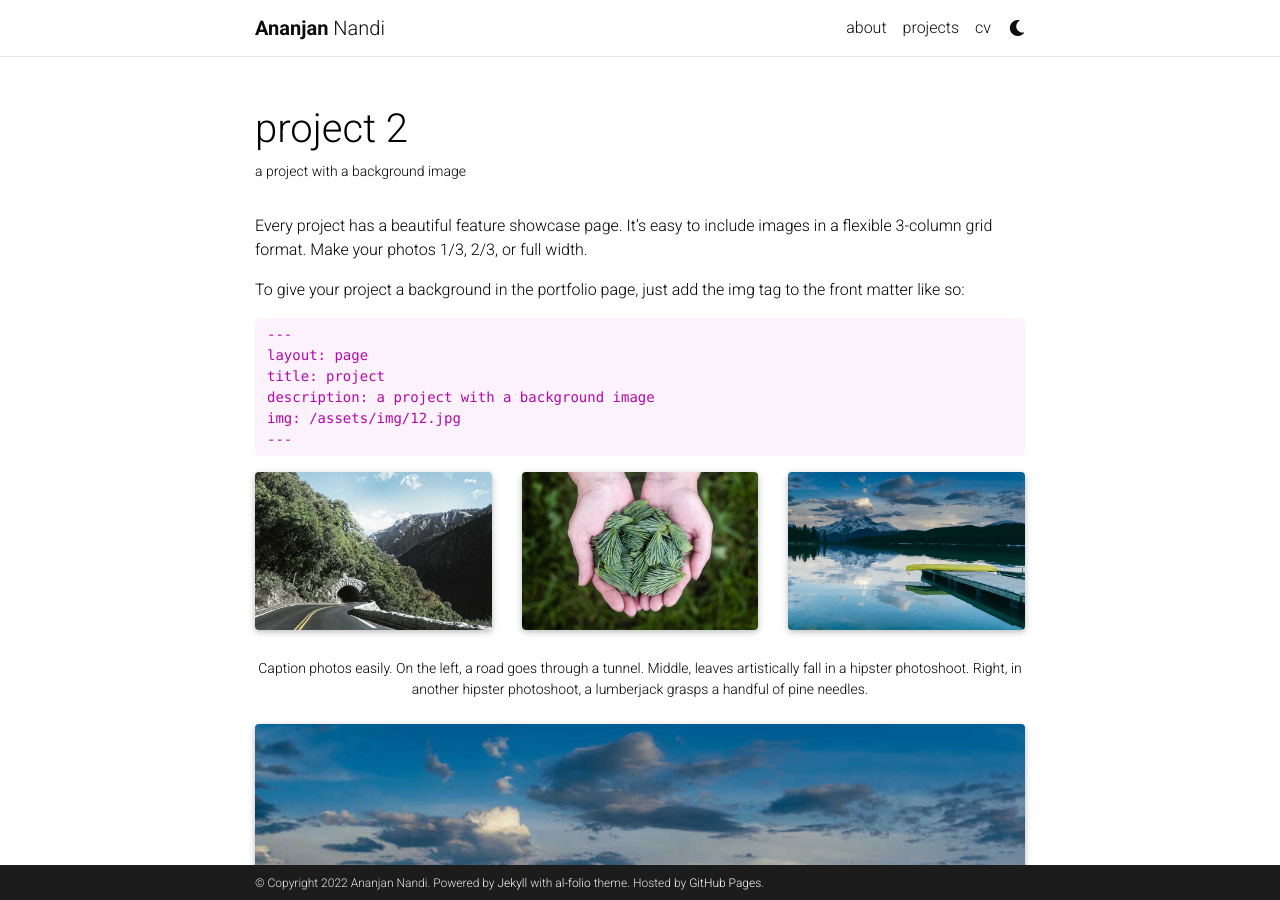
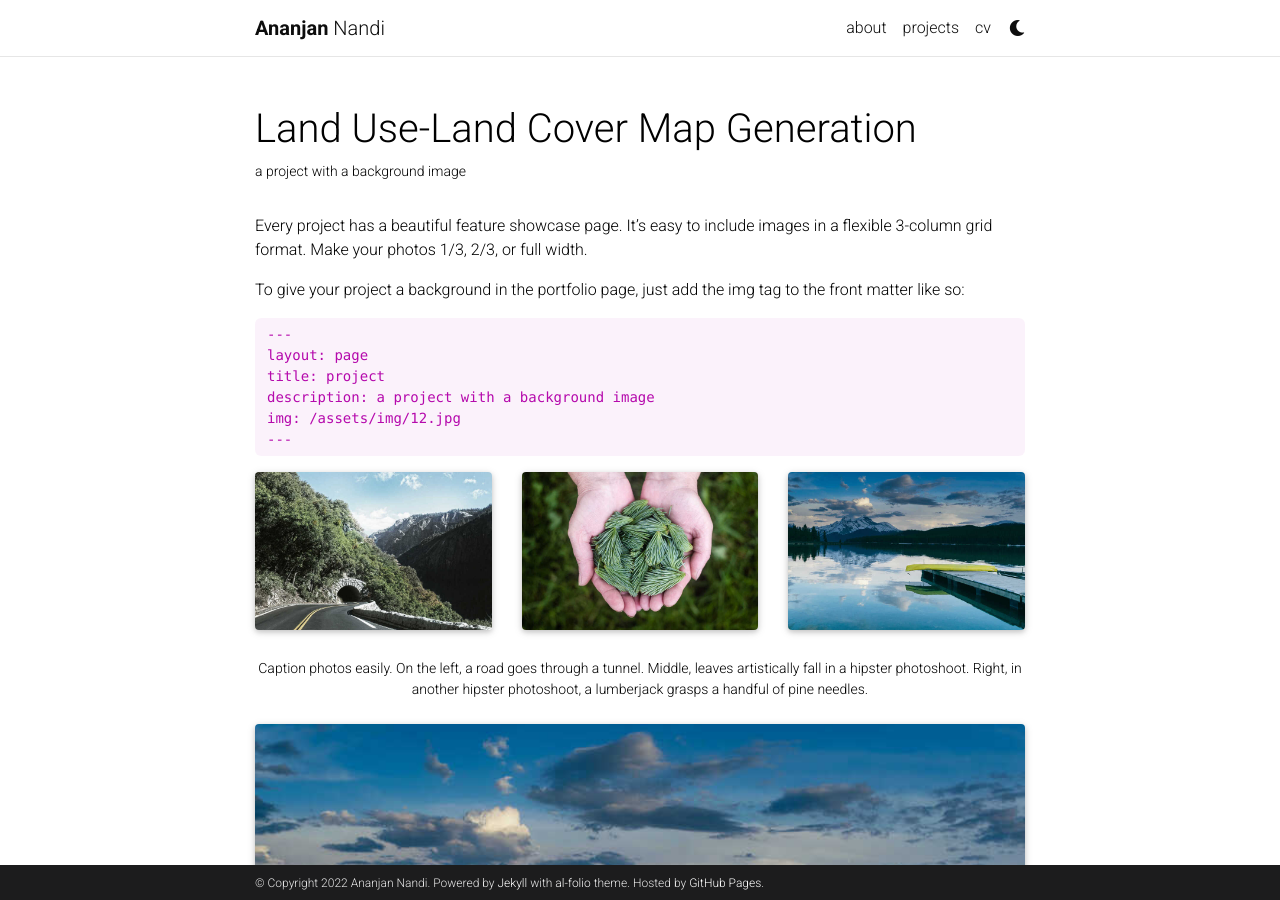
Before and after one commit to ananjan-nandi-9/ananjan-nandi-9.github.io, a Jekyll site: the page built from _projects/2_project.md, in a window 1280 px wide and 900 px high. Built offline with Jekyll 4.4.1, drawn with Linux system fonts in a browser that asks for light colours; full-size pictures stand in for the smaller copies a plugin makes; comment, search, counter and statistics services are not loaded; a style sheet for code colours, icons or effects is not loaded.

Commit message:
Update 2_project.md

```diff
--- a/_projects/2_project.md
+++ b/_projects/2_project.md
@@ -1,10 +1,11 @@
 ---
 layout: page
-title: project 2
+title: Land Use-Land Cover Map Generation
 description: a project with a background image
 img: assets/img/3.jpg
 importance: 2
 category: work
+published: true
 ---
 
 Every project has a beautiful feature showcase page.
```
